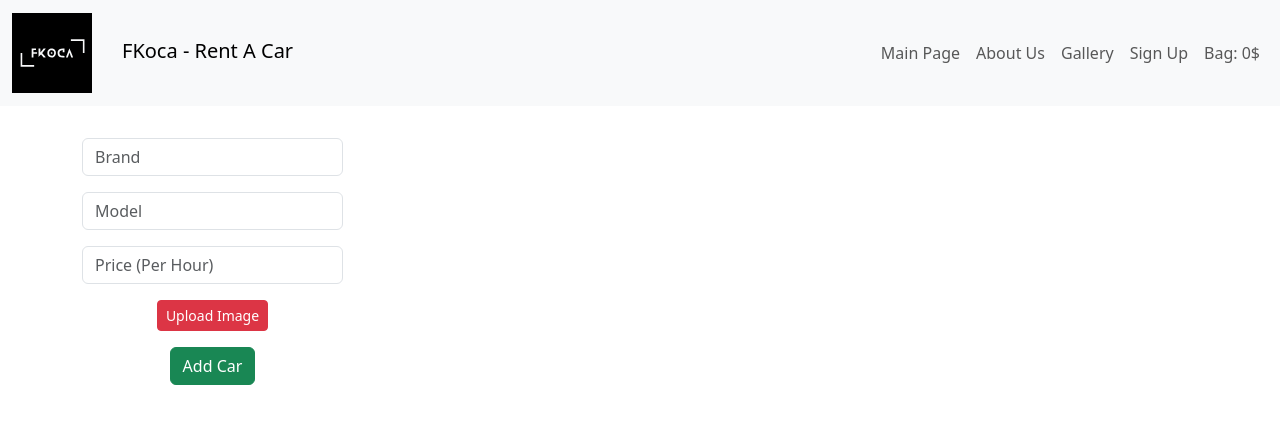
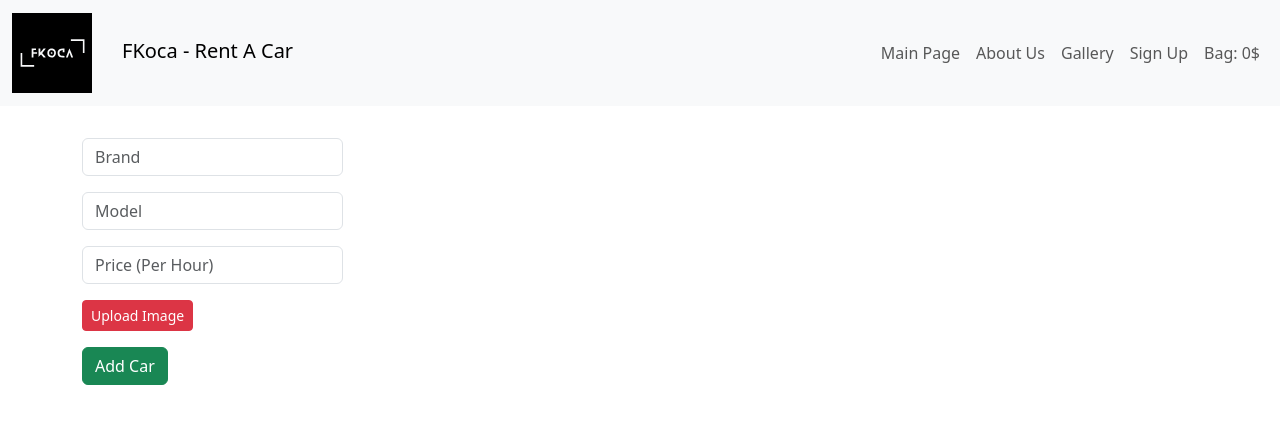
Before and after one commit to ferdi12-tr/react_repo, a React (Create React App) app in the folder prj-20231109-rent-a-car/: page / in a window 1280 px wide. Shown: the top 424 px of the page. Built offline with nearby package versions, Linux system fonts and the light colour scheme.

Commit message:
change to class component

```diff
--- a/prj-20231109-rent-a-car/src/App.js
+++ b/prj-20231109-rent-a-car/src/App.js
@@ -1,13 +1,10 @@
-import './App.css';
-import MainPage from './MainPage';
+import React, { Component } from 'react'
+import MainPage from './MainPage'
 
-function App() {
-  return (
-    <div className="App">
+export default class App extends Component {
+  render() {
+    return (
       <MainPage/>
-
-    </div>
-  );
+    )
+  }
 }
-
-export default App;
```
